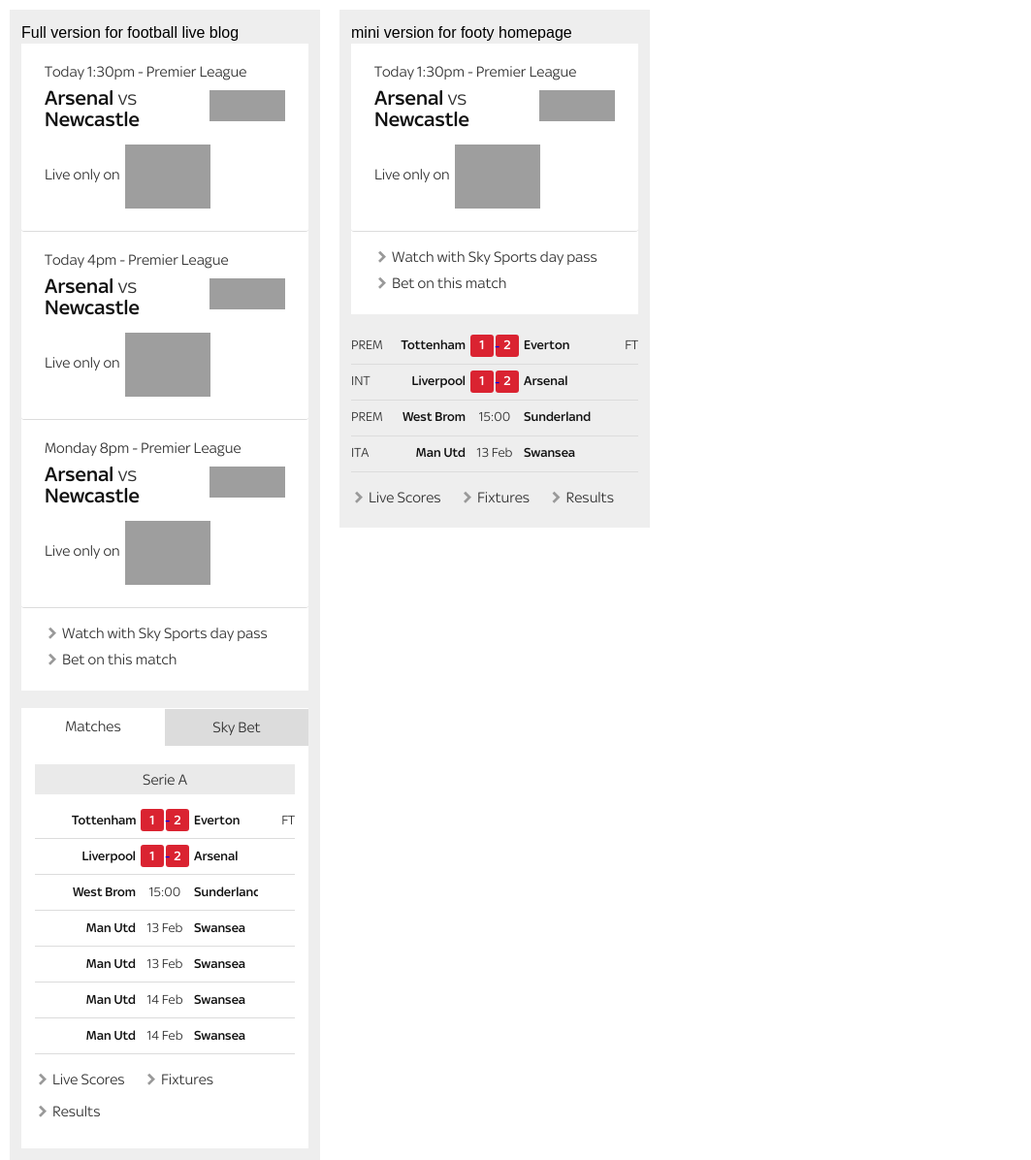
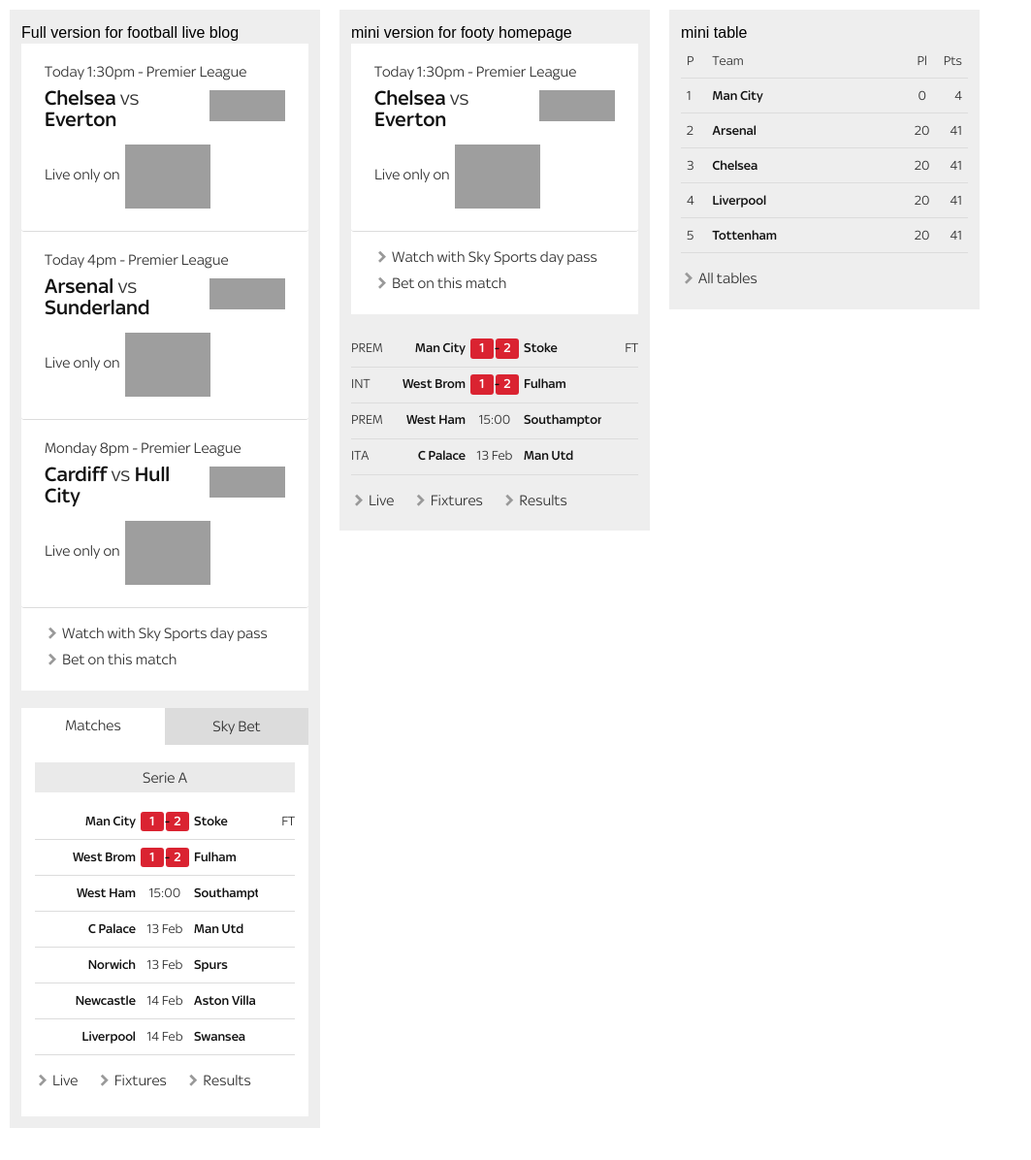
Before and after one commit to soilysound/core2, a PHP site: page /demo/matches.php in a window 1280 px wide. Shown: the whole page at 97% size, without its empty margins (0-1063 px from the left). After the commit the page ends 1163 px from the top, so only its background shows below. Run offline with PHP 8.4, Linux system fonts and the light colour scheme; data that the repository does not hold is empty; grey boxes are pictures that could not be loaded.

Commit message:
football components refactor

```diff
--- a/components/betting-block.html
+++ b/components/betting-block.html
@@ -1,3 +1,109 @@
-<div class="betting-block">
+<div class="bet-block">
+  <div class="bet-block__match-list">
+  <h4 class="bet-block__header">Serie A</h4>
+      <ul class="bet-block__group">
+        <li class="bet-block__item">
+          <a href="#home" class="bet-block__item-col bet-block__item-home">
+            <span class="bet-block__item-odds">1/1000</span> Man City
+          </a>
 
+          <a href="#draw" class="bet-block__item-col bet-block__item-draw">
+            <span class="bet-block__item-odds">9/4</span>
+          </a>
+
+          <a href="#away" class="bet-block__item-col bet-block__item-away">
+            Stoke <span class="bet-block__item-odds">1000/1</span>
+          </a>
+        </li>
+
+        <li class="bet-block__item">
+          <a href="#home" class="bet-block__item-col bet-block__item-home">
+            <span class="bet-block__item-odds">1/2</span> West Brom
+          </a>
+
+          <a href="#draw" class="bet-block__item-col bet-block__item-draw">
+            <span class="bet-block__item-odds">9/4</span>
+          </a>
+
+          <a href="#away" class="bet-block__item-col bet-block__item-away">
+            Fulham <span class="bet-block__item-odds">6/1</span>
+          </a>
+        </li>
+
+        <li class="bet-block__item">
+          <a href="#home" class="bet-block__item-col bet-block__item-home">
+            <span class="bet-block__item-odds">1/2</span> West Ham
+          </a>
+
+          <a href="#draw" class="bet-block__item-col bet-block__item-draw">
+            <span class="bet-block__item-odds">9/4</span>
+          </a>
+
+          <a href="#away" class="bet-block__item-col bet-block__item-away">
+            Southampton <span class="bet-block__item-odds">6/1</span>
+          </a>
+        </li>
+
+        <li class="bet-block__item">
+          <a href="#home" class="bet-block__item-col bet-block__item-home">
+            <span class="bet-block__item-odds">1/2</span> C Palace
+          </a>
+
+          <a href="#draw" class="bet-block__item-col bet-block__item-draw">
+            <span class="bet-block__item-odds">9/4</span>
+          </a>
+
+          <a href="#away" class="bet-block__item-col bet-block__item-away">
+            Man Utd <span class="bet-block__item-odds">6/1</span>
+          </a>
+        </li>
+
+        <li class="bet-block__item">
+          <a href="#home" class="bet-block__item-col bet-block__item-home">
+            <span class="bet-block__item-odds">1/2</span> Norwich
+          </a>
+
+          <a href="#draw" class="bet-block__item-col bet-block__item-draw">
+            <span class="bet-block__item-odds">9/4</span>
+          </a>
+
+          <a href="#away" class="bet-block__item-col bet-block__item-away">
+            Spurs <span class="bet-block__item-odds">6/1</span>
+          </a>
+        </li>
+
+        <li class="bet-block__item">
+          <a href="#home" class="bet-block__item-col bet-block__item-home">
+            <span class="bet-block__item-odds">1/2</span> Newcastle
+          </a>
+
+          <a href="#draw" class="bet-block__item-col bet-block__item-draw">
+            <span class="bet-block__item-odds">9/4</span>
+          </a>
+
+          <a href="#away" class="bet-block__item-col bet-block__item-away">
+            Aston Villa <span class="bet-block__item-odds">6/1</span>
+          </a>
+        </li>
+
+        <li class="bet-block__item">
+          <a href="#home" class="bet-block__item-col bet-block__item-home">
+            <span class="bet-block__item-odds">1/2</span> Liverpool
+          </a>
+
+          <a href="#draw" class="bet-block__item-col bet-block__item-draw">
+            <span class="bet-block__item-odds">9/4</span>
+          </a>
+
+          <a href="#away" class="bet-block__item-col bet-block__item-away">
+            Swansea <span class="bet-block__item-odds">6/1</span>
+          </a>
+        </li>
+
+      </ul>
+
+    <ul class="list list--bar">
+      <li class="list__item"><a href="#" class="action-link">Sky Bet Specials</a></li>
+    </ul>
+  </div>
 </div>
--- a/components/matches-block.html
+++ b/components/matches-block.html
@@ -17,7 +17,7 @@
 
   <div class="matches__promo">
     <h5 class="matches__promo-timestamp">Today 1:30pm - Premier League</h5>
-    <h4 class="matches__promo-event"><img src="http://e2.365dm.com/football/badges/192/413.png" class="matches__promo-event-badge">Arsenal <span class="matches__promo-break">vs</span> Newcastle <img src="http://e1.365dm.com/football/badges/192/409.png" class="matches__promo-event-badge"></h4>
+    <h4 class="matches__promo-event"><img src="http://e2.365dm.com/football/badges/192/413.png" class="matches__promo-event-badge">Chelsea <span class="matches__promo-break">vs</span> Everton <img src="http://e1.365dm.com/football/badges/192/409.png" class="matches__promo-event-badge"></h4>
     <p class="matches__promo-info">Live only on <div class="logo matches__promo-logo"><img class="logo__image" src="http://www1.skysports.com/core/img/channels/Sky-Sports-1-Logo.svg"></div></p>
   </div>
 
@@ -25,13 +25,13 @@
 
     <div class="matches__promo">
       <h5 class="matches__promo-timestamp">Today 4pm - Premier League</h5>
-      <h4 class="matches__promo-event"><img src="http://e2.365dm.com/football/badges/192/413.png" class="matches__promo-event-badge">Arsenal <span class="matches__promo-break">vs</span> Newcastle <img src="http://e1.365dm.com/football/badges/192/409.png" class="matches__promo-event-badge"></h4>
+      <h4 class="matches__promo-event"><img src="http://e2.365dm.com/football/badges/192/413.png" class="matches__promo-event-badge">Arsenal <span class="matches__promo-break">vs</span> Sunderland <img src="http://e1.365dm.com/football/badges/192/409.png" class="matches__promo-event-badge"></h4>
       <p class="matches__promo-info">Live only on <div class="logo matches__promo-logo"><img class="logo__image" src="http://www1.skysports.com/core/img/channels/Sky-Sports-1-Logo.svg"></div></p>
     </div>
 
     <div class="matches__promo">
       <h5 class="matches__promo-timestamp">Monday 8pm - Premier League</h5>
-      <h4 class="matches__promo-event"><img src="http://e2.365dm.com/football/badges/192/413.png" class="matches__promo-event-badge">Arsenal <span class="matches__promo-break">vs</span> Newcastle <img src="http://e1.365dm.com/football/badges/192/409.png" class="matches__promo-event-badge"></h4>
+      <h4 class="matches__promo-event"><img src="http://e2.365dm.com/football/badges/192/413.png" class="matches__promo-event-badge">Cardiff <span class="matches__promo-break">vs</span> Hull City <img src="http://e1.365dm.com/football/badges/192/409.png" class="matches__promo-event-badge"></h4>
       <p class="matches__promo-info">Live only on <div class="logo matches__promo-logo"><img class="logo__image" src="http://www1.skysports.com/core/img/channels/Sky-Sports-1-Logo.svg"></div></p>
     </div>
 
@@ -79,7 +79,7 @@
             <? endif; ?>
 
             </span>
-            <span class="matches__item-col matches__participant matches__participant--side1">Tottenham</span>
+            <span class="matches__item-col matches__participant matches__participant--side1">Man City</span>
             <span class="matches__item-col matches__status">
               <span class="matches__teamscores">
                 <span class="matches__teamscores-side">1</span>
@@ -87,7 +87,7 @@
                 <span class="matches__teamscores-side">2</span>
               </span>
             </span>
-            <span class="matches__item-col matches__participant matches__participant--side2">Everton</span>
+            <span class="matches__item-col matches__participant matches__participant--side2">Stoke</span>
             <span class="matches__item-col matches__info">FT</span>
           </a>
         </li>
@@ -99,7 +99,7 @@
             <? endif; ?>
 
             </span>
-            <span class="matches__item-col matches__participant matches__participant--side1">Liverpool</span>
+            <span class="matches__item-col matches__participant matches__participant--side1">West Brom</span>
             <span class="matches__item-col matches__status">
               <span class="matches__teamscores">
                 <span class="matches__teamscores-side">1</span>
@@ -107,7 +107,7 @@
                 <span class="matches__teamscores-side">2</span>
               </span>
             </span>
-            <span class="matches__item-col matches__participant matches__participant--side2">Arsenal</span>
+            <span class="matches__item-col matches__participant matches__participant--side2">Fulham</span>
             <span class="matches__item-col matches__info"></span>
           </a>
         </li>
@@ -118,13 +118,13 @@
             PREM
           <? endif; ?>
           </span>
-          <span class="matches__item-col matches__participant matches__participant--side1">West Brom</span>
+          <span class="matches__item-col matches__participant matches__participant--side1">West Ham</span>
           <span class="matches__item-col matches__status">
             <span class="matches__date">
               15:00
             </span>
           </span>
-          <span class="matches__item-col matches__participant matches__participant--side2">Sunderland</span>
+          <span class="matches__item-col matches__participant matches__participant--side2">Southampton</span>
           <span class="matches__item-col matches__info"></span>
         </a>
         </li>
@@ -136,13 +136,13 @@
               ITA
             <? endif; ?>
             </span>
-            <span class="matches__item-col matches__participant matches__participant--side1">Man Utd</span>
+            <span class="matches__item-col matches__participant matches__participant--side1">C Palace</span>
             <span class="matches__item-col matches__status">
               <span class="matches__date">
                 13 Feb
               </span>
             </span>
-            <span class="matches__item-col matches__participant matches__participant--side2">Swansea</span>
+            <span class="matches__item-col matches__participant matches__participant--side2">Man Utd</span>
             <span class="matches__item-col matches__info"></span>
           </a>
         </li>
@@ -154,13 +154,13 @@
                SPA
             <? endif; ?>
              </span>
-            <span class="matches__item-col matches__participant matches__participant--side1">Man Utd</span>
+            <span class="matches__item-col matches__participant matches__participant--side1">Norwich</span>
             <span class="matches__item-col matches__status">
               <span class="matches__date">
                 13 Feb
               </span>
             </span>
-            <span class="matches__item-col matches__participant matches__participant--side2">Swansea</span>
+            <span class="matches__item-col matches__participant matches__participant--side2">Spurs</span>
             <span class="matches__item-col matches__info"></span>
           </a>
         </li>
@@ -171,13 +171,13 @@
             <? if($matches_type == 'mini') : ?>
               PREM
             <? endif; ?></span>
-            <span class="matches__item-col matches__participant matches__participant--side1">Man Utd</span>
+            <span class="matches__item-col matches__participant matches__participant--side1">Newcastle</span>
             <span class="matches__item-col matches__status">
               <span class="matches__date">
                 14 Feb
               </span>
             </span>
-            <span class="matches__item-col matches__participant matches__participant--side2">Swansea</span>
+            <span class="matches__item-col matches__participant matches__participant--side2">Aston Villa</span>
             <span class="matches__item-col matches__info"></span>
           </a>
         </li>
@@ -189,7 +189,7 @@
               PREM
             <? endif; ?>
             </span>
-            <span class="matches__item-col matches__participant matches__participant--side1">Man Utd</span>
+            <span class="matches__item-col matches__participant matches__participant--side1">Liverpool</span>
             <span class="matches__item-col matches__status">
               <span class="matches__date">
                 14 Feb
@@ -205,7 +205,7 @@
       </ul>
 
     <ul class="list list--bar">
-      <li class="list__item"><a href="#" class="action-link">Live Scores</a></li>
+      <li class="list__item"><a href="#" class="action-link">Live</a></li>
       <li class="list__item"><a href="#" class="action-link">Fixtures</a></li>
       <li class="list__item"><a href="#" class="action-link">Results</a></li>
     </ul>
@@ -226,9 +226,4 @@
   <? endif; ?>
 
 
-
-    </div>
-
-  </div>
-
 </div>
--- a/css/core.css
+++ b/css/core.css
@@ -1702,7 +1724,6 @@
 .matches__group {
   padding: 0;
   list-style: none;
-  margin-top: -3px;
   margin-bottom: 12px;
 }
 .matches__item {
@@ -1717,6 +1738,12 @@
   vertical-align: middle;
   white-space: nowrap;
   overflow: hidden;
+  text-align: center;
+  font-family: 'SkyTextMed';
+  font-weight: normal;
+  font-size: 14px;
+  font-size: 0.875rem;
+  color: #111111;
 }
 .matches__label,
 .matches__info {
@@ -1750,7 +1781,7 @@
   border-collapse: seperate;
   border-spacing: 1px;
   padding: 0 4px;
-  text-indent: -100%;
+  text-indent: -200%;
 }
 .matches__date {
   display: block;
@@ -1903,11 +1944,14 @@
   margin-bottom: 12px;
 }
 .mini-table__cell {
+  display: table-cell;
+  height: 36px;
+  vertical-align: middle;
+  white-space: nowrap;
   overflow: hidden;
-  white-space: nowrap;
-  vertical-align: middle;
-  height: 36px;
   text-align: center;
+  font-family: 'SkyTextMed';
+  color: #111111;
   font-family: 'SkyTextReg';
   font-weight: normal;
   font-size: 14px;
@@ -2061,7 +2105,6 @@
   table-layout: fixed;
   border-collapse: separate;
   overflow: hidden;
-  border-spacing: 0 1px;
 }
 .tabs-block__tab-item {
   background: #dcdcdc;
--- a/css/less/callfn/callfn.less
+++ b/css/less/callfn/callfn.less
@@ -28,3 +28,9 @@
     outline:0;
   }
 }
+
+.callfn {
+  -webkit-animation:callfn 0.01s;
+  -moz-animation:callfn 0.01s;
+  animation:callfn 0.01s;
+}
--- a/css/less/feature-promos/feature-promos.less
+++ b/css/less/feature-promos/feature-promos.less
@@ -59,8 +59,16 @@
     margin-bottom: 0
   }
 
-  .feature-promo:nth-child(n+3) {
+  // only show 4 promos at tablet
+
+  .feature-promo:nth-child(n+5) {
     display: none
+  }
+
+  // ad margin bottom to 1 and 2
+  .feature-promo:nth-child(-n+2) {
+    margin-bottom: @component-gap-s
+
   }
 }
 
@@ -74,7 +82,7 @@
     margin-bottom: @component-gap-s;
   }
 
-  .feature-promo:nth-child(n+3) {
+  .feature-promo:nth-child(n+4) {
     display: none
   }
 
--- a/css/less/matches-block/matches-block.less
+++ b/css/less/matches-block/matches-block.less
@@ -5,7 +5,6 @@
 .matches__group {
   padding: 0;
   list-style: none;
-  margin-top: -3px;
   margin-bottom: @component-gap-s
 }
 
@@ -24,17 +23,16 @@
 }
 
 .matches__item-col {
-  display: table-cell;
-  height: @data-promo-row-height;
-  vertical-align: middle;
-  white-space: nowrap;
-  overflow: hidden
+
+  .data-promo-cell()
+
 }
 
 .matches__label,
 .matches__info {
   width: 38px;
-  .secondary-headline(@text-s)
+  .secondary-headline(@text-s);
+  text-align: left
 }
 
 .matches__info {
@@ -53,6 +51,10 @@
   text-align: right;
 }
 
+.matches__participant--side2 {
+  text-align: left;
+}
+
 // fixtures that are a team a vs team b score
 
 .matches__teamscores {
@@ -62,7 +64,7 @@
   border-collapse: seperate;
   border-spacing: 1px;
   padding: 0 4px;
-  text-indent: -100%
+  text-indent: -200%
 }
 
 .matches__date {
@@ -184,30 +186,59 @@
   }
 
   .matches__promo-event {
+
     padding-right: 0
+
   }
 
   .matches__promo-event-badge {
+
     width: 52px;
     position: absolute;
     right: 0;
     top: -12px;
+
   }
 
    .matches__promo-event-badge:first-child {
+
       left: 0;
+   }
+
+   .matches__promo-related-links {
+
+      padding:0;
+      margin-bottom: @component-gap-s;
+
    }
 
 }
 
 
 @media all and (@bp30-max) {
+
   .matches-block__match-list {
+
     padding: @island-padding-nobg-s;
+
   }
 
   .matches__promo {
+
     margin-bottom: 9px;
     padding-left: @bp30-site-margin;
+
+  }
+
+  .matches__promo-group {
+
+    margin-bottom: @component-gap-s
+
+  }
+
+  .matches__promo-related-links {
+
+    padding: 4px 0 0 @bp30-site-margin;
+
   }
 }
--- a/css/less/mini-table-block/mini-table-block.less
+++ b/css/less/mini-table-block/mini-table-block.less
@@ -8,11 +8,7 @@
 }
 
 .mini-table__cell {
-  overflow: hidden;
-  white-space: nowrap;
-  vertical-align: middle;
-  height: @data-promo-row-height;
-  text-align: center;
+  .data-promo-cell();
   .secondary-headline(@text-s);
   border-bottom: 1px solid @keyline;
 }
--- a/css/less/skysports-settings.less
+++ b/css/less/skysports-settings.less
@@ -194,6 +194,15 @@
 // data promo widgets
 
 @data-promo-row-height: 36px;
+.data-promo-cell() {
+  display: table-cell;
+  height: @data-promo-row-height;
+  vertical-align: middle;
+  white-space: nowrap;
+  overflow: hidden;
+  text-align: center;
+  .primary-headline(@text-s)
+}
 
 
 // styles
--- a/css/less/tabs/tabs-block.less
+++ b/css/less/tabs/tabs-block.less
@@ -13,7 +13,6 @@
 
   .display-table();
   overflow: hidden;
-  border-spacing: 0 1px
 
 }
 
--- a/css/less/video-block/video-block.less
+++ b/css/less/video-block/video-block.less
@@ -41,13 +41,26 @@
   line-height: 1.3
 }
 
+.video-block__snippet {
+
+  .secondary-headline(@text-m)
+}
+
 .video-block__body > .action-link {
   position: absolute;
   bottom: 6px
 }
 
-.video-block__body .label__timestamp {
-  .caption(@text-s)
+.video-block__body .label__timestamp{
+  .caption(@text-s);
+}
+
+.video-block__body .label__tag {
+  .label(@text-s);
+}
+
+.\-feature {
+  padding-bottom: 6px
 }
 
 @media all and (@bp10-max) {
--- a/demo/matches.php
+++ b/demo/matches.php
@@ -36,6 +36,15 @@
     ?>
 
   </div>
+
+  <div style="float:left;margin:10px;width:320px;background:#eee;padding:12px">
+    mini table
+    <?php
+    $matches_type = 'mini';
+    include "../components/tables-block.html"
+    ?>
+
+  </div>
   </body>
   <script src="/js/site.js"></script>
 
```
Also changed, not shown: other parts of css/core.css (+113 -4 lines), components/video-block.html (+34 -19 lines), css/less/betting-block/betting-block.less (+85 -3 lines), index.php (+12 -2 lines), js/modules/widget-lite.js (+2 -5 lines), css/core-min.css, js/head-min.js, js/site-min.js.
